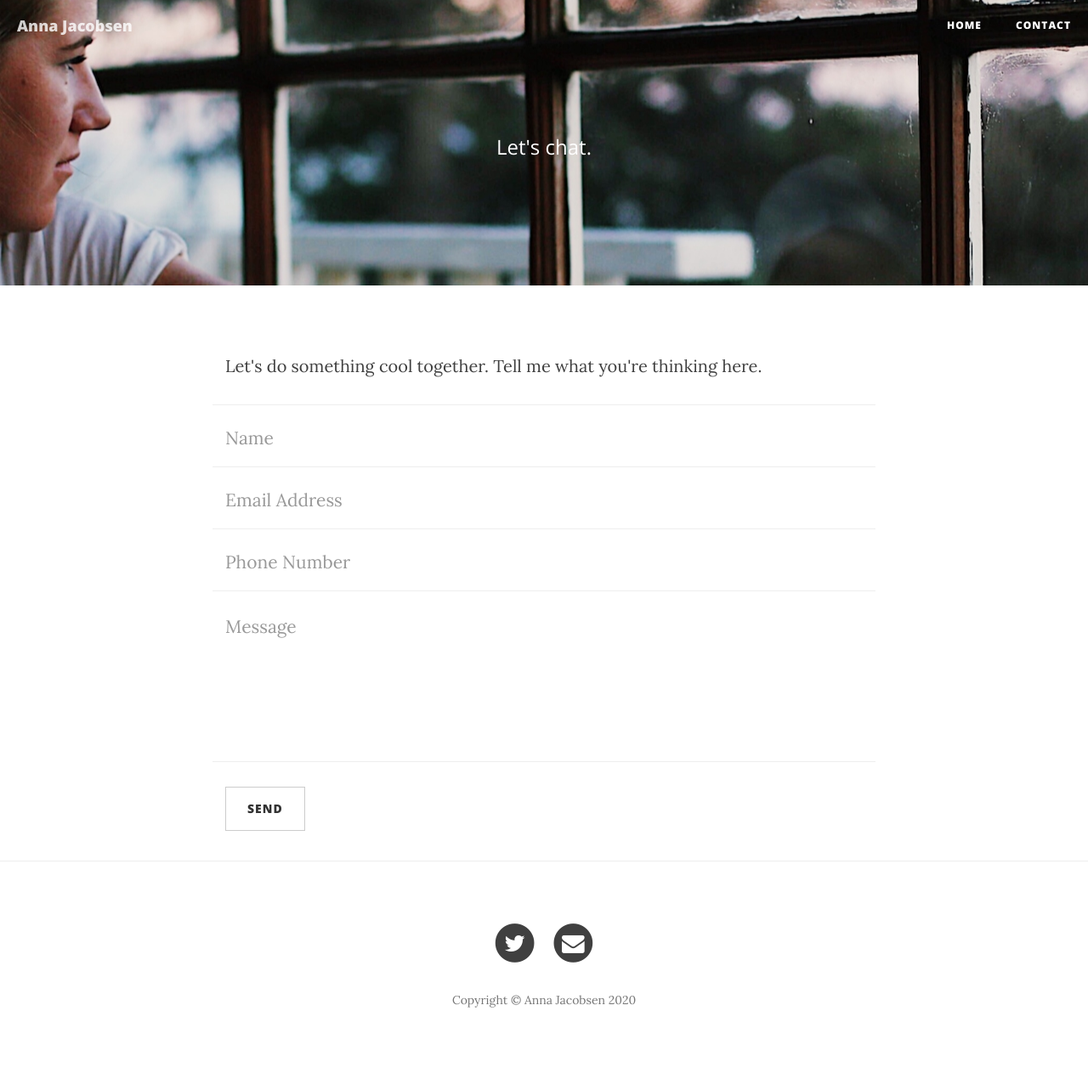
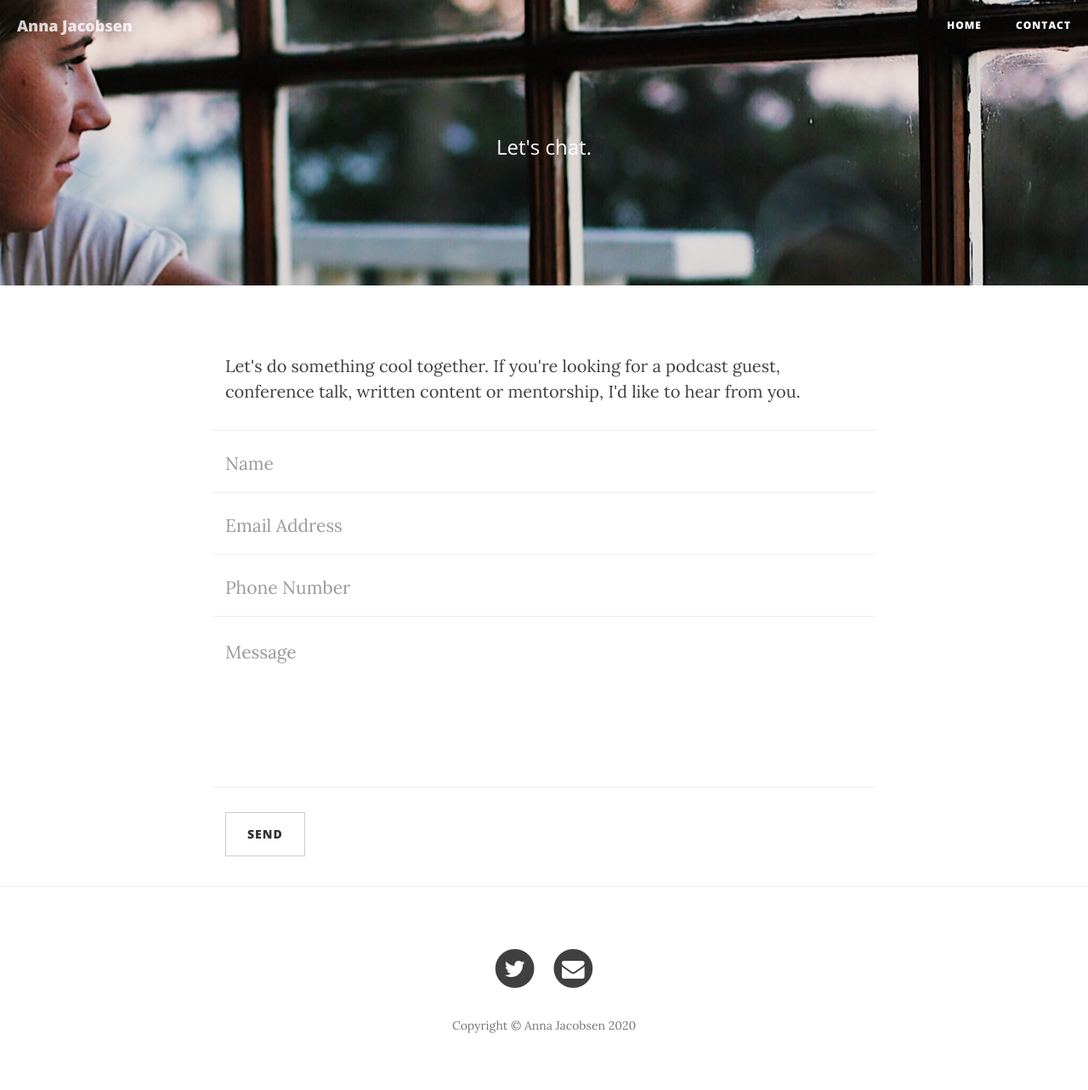
Before and after one commit to annaj/annaj, a Jekyll site: the page built from contact.html, in a window 1280 px wide. Shown: the whole page at 85% size. Built offline with Jekyll 4.4.1, drawn with Linux system fonts in a browser that asks for light colours; nearby versions of some CDN libraries; before the commit the page ends 1253 px from its top, so only the background shows below that.

Commit message:
Update from Forestry.io Anna Jacobsen updated contact.html

```diff
--- a/contact.html
+++ b/contact.html
@@ -3,10 +3,9 @@ layout: page
 title: Contact
 description: Let's chat.
 header-img: img/anna-jacobsen-malibu.jpg
-published: true
+
 ---
-
-<p>Let's do something cool together. Tell me what you're thinking here.</p>
+<p>Let's do something cool together. If you're looking for a podcast guest, conference talk, written content or mentorship, I'd like to hear from you.</p>
 <!-- Contact Form - Enter your email address on line 19 of the mail/contact_me.php file to make this form work. -->
 <!-- WARNING: Some web hosts do not allow emails to be sent through forms to common mail hosts like Gmail or Yahoo. It's recommended that you use a private domain email address! -->
 <!-- NOTE: To use the contact form, your site must be on a live web host with PHP! The form will not work locally! -->
```
